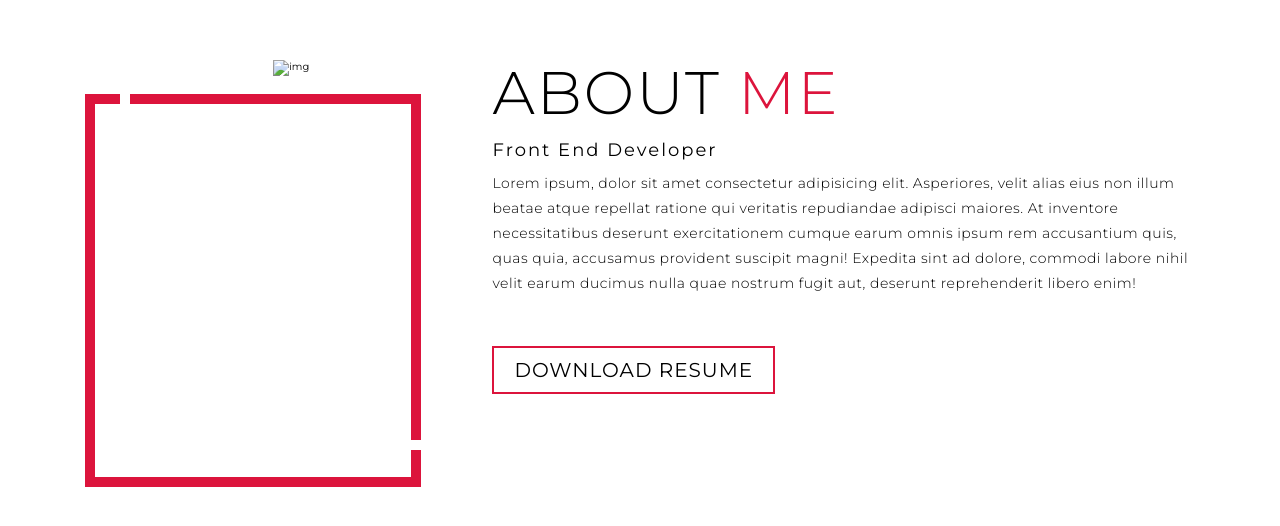
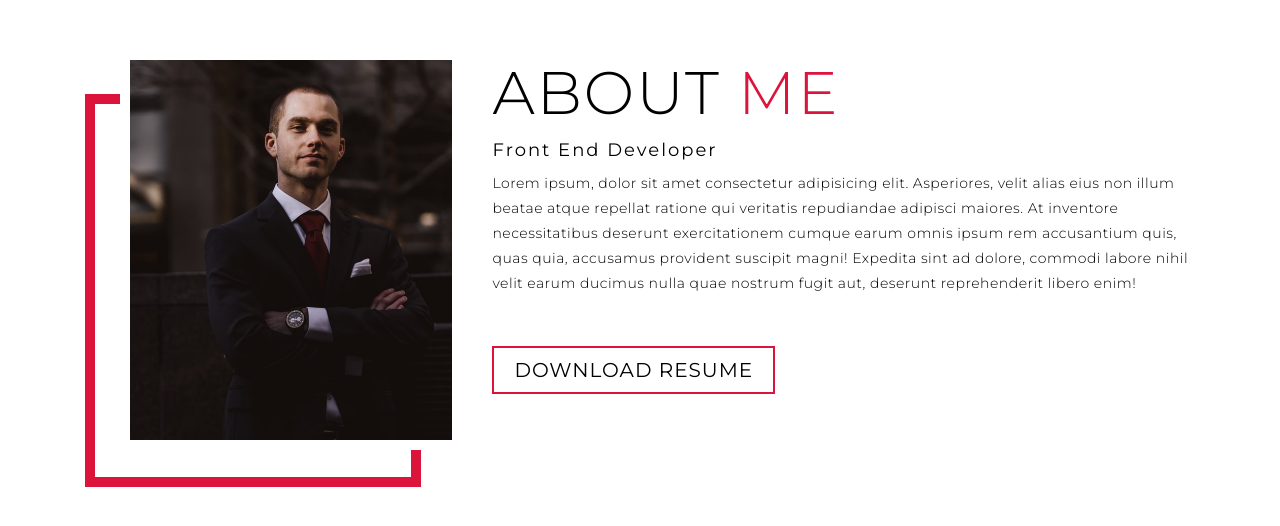
Before and after one commit to Drimeshpendam/DrimeshPendAMportfolio, a plain HTML site: page index.html in a window 1280 px wide. Shown: the part 4093-4619 px from the top of the page. Drawn offline with Linux system fonts and the light colour scheme; files whose address does not match are found by name.

Commit message:
Update index.html

```diff
--- a/index.html
+++ b/index.html
@@ -165,7 +165,7 @@
     <div class="about container">
       <div class="col-left">
         <div class="about-img">
-          <img src="./img/img-2.png" alt="img">
+          <img src="https://github.com/Drimeshpendam/DrimeshPendAMportfolio/blob/master/img-2.png" alt="img">
         </div>
       </div>
       <div class="col-right">
```
